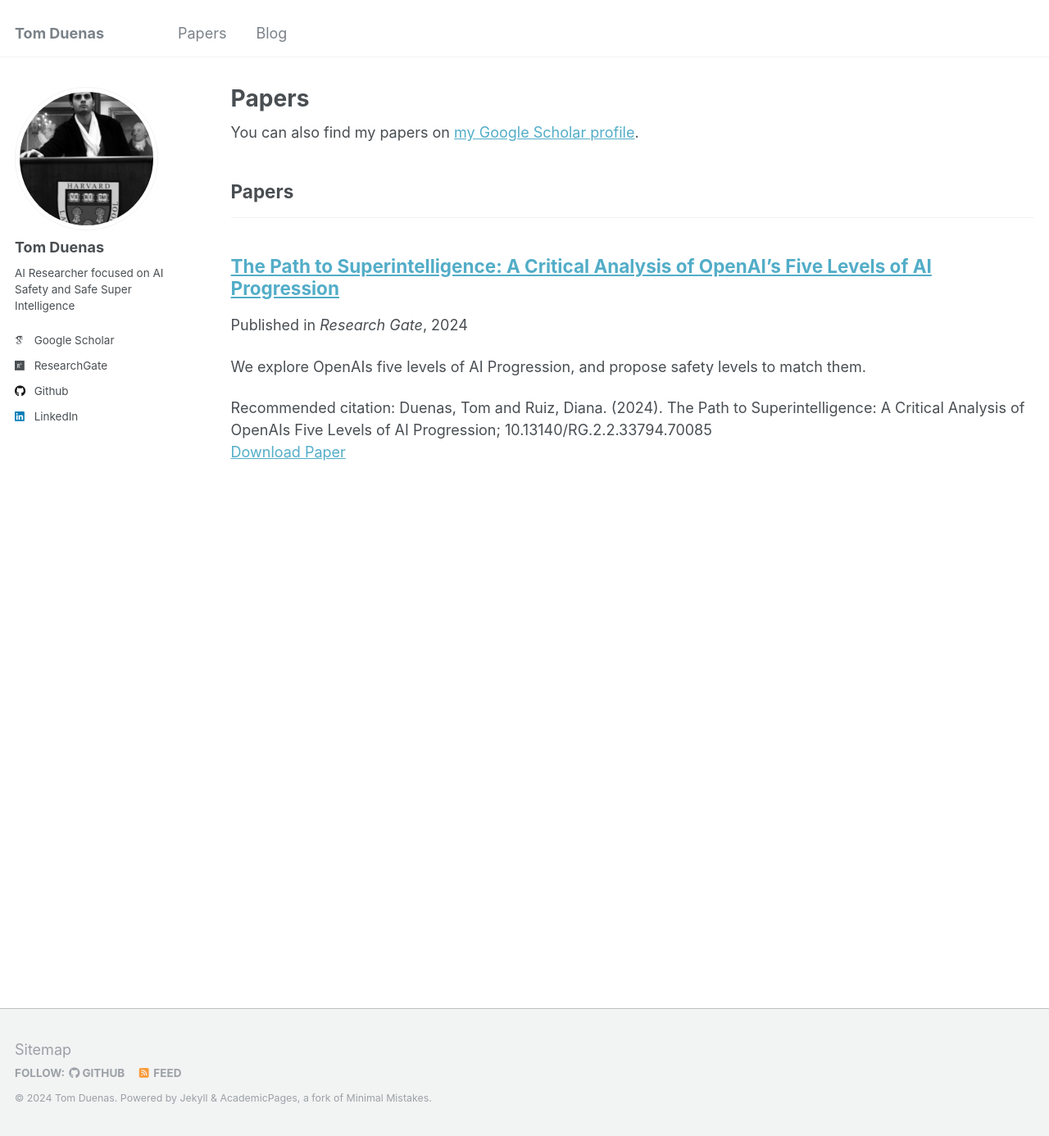
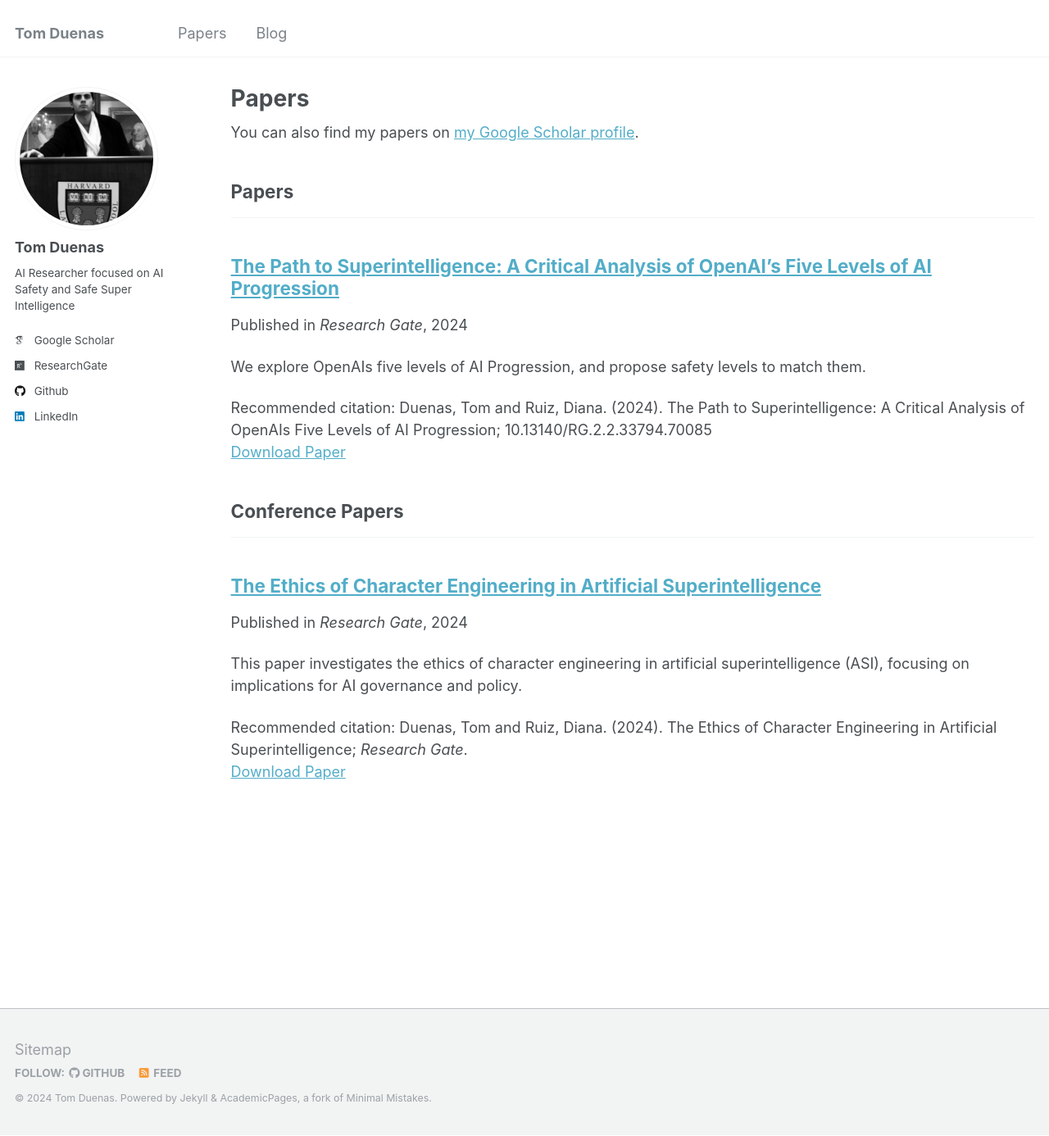
Before and after one commit to TomDuenas/tomduenas.github.io, a Jekyll site: the page built from _pages/publications.html, in a window 1280 px wide and 1386 px high. Shown: the whole window at 82% size. Built offline with Jekyll 4.4.1, drawn with Linux system fonts in a browser that asks for light colours; some web fonts are replaced.

Commit message:
Update 2015-10-01-paper-title-number-3.md

```diff
--- a/_publications/2015-10-01-paper-title-number-3.md
+++ b/_publications/2015-10-01-paper-title-number-3.md
@@ -1,13 +1,13 @@
 ---
-title: "The Path to Superintelligence: A Critical Analysis of OpenAI's Five Levels of AI Progression"
+title: "The Ethics of Character Engineering in Artificial Superintelligence"
 collection: publications
 category: conferences
 permalink: /publication/the-path-to-superintelligence
-excerpt: 'This paper conducts a comprehensive risk assessment of OpenAI's proposed five-level framework for AGI development.'
-date: 2024-08-24
+excerpt: 'This paper investigates the ethics of character engineering in artificial superintelligence (ASI), focusing on implications for AI governance and policy.'
+date: 2024-09-16
 venue: 'Research Gate'
-paperurl: 'https://www.researchgate.net/publication/383395776_The_Path_to_Superintelligence_A_Critical_Analysis_of_OpenAI's_Five_Levels_of_AI_Progression'
-citation: 'Duenas, Tom and Ruiz, Diana. (2024). The Path to Superintelligence: A Critical Analysis of OpenAI's Five Levels of AI Progression; <i>Research Gate</i>.'
+paperurl: '[https://www.researchgate.net/publication/384066454_The_Ethics_of_Character_Engineering_in_Artificial_Superintelligence)'
+citation: 'Duenas, Tom and Ruiz, Diana. (2024). The Ethics of Character Engineering in Artificial Superintelligence; <i>Research Gate</i>.'
 ---
 
 The contents above will be part of a list of publications, if the user clicks the link for the publication than the contents of section will be rendered as a full page, allowing you to provide more information about the paper for the reader. When publications are displayed as a single page, the contents of the above "citation" field will automatically be included below this section in a smaller font.
```
